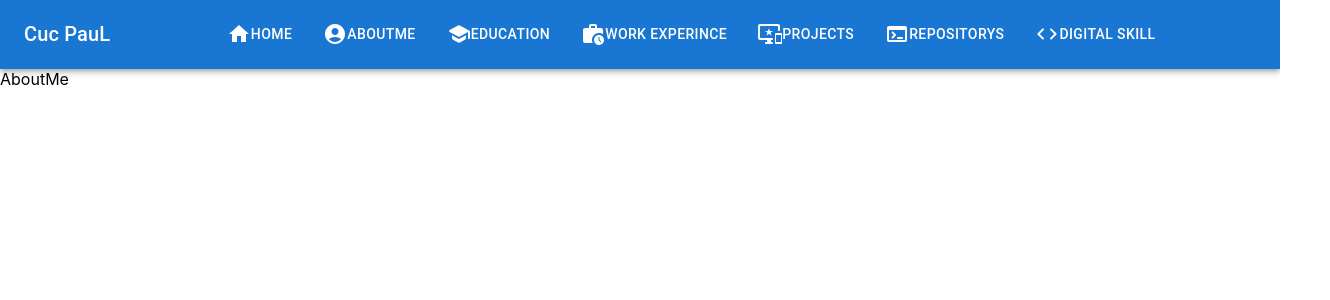
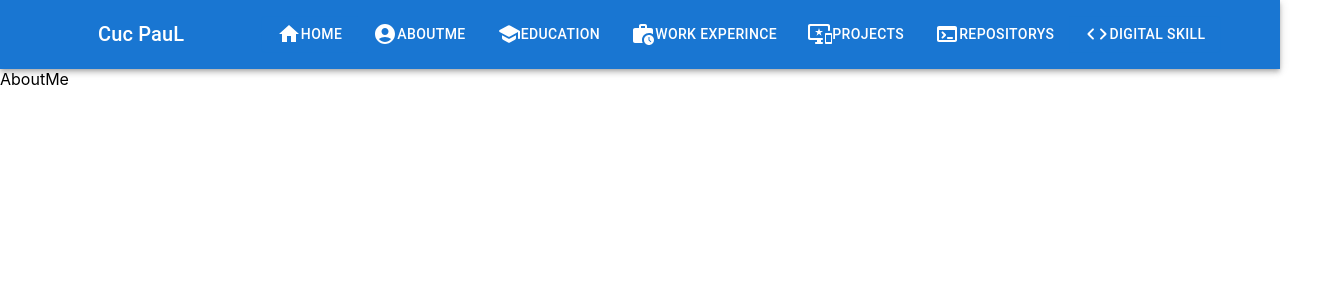
Before and after one commit to cucgabrielpaul/CVCucPaul, a React (Create React App) app: page /AboutMe in a window 1280 px wide. Shown: the top 300 px of the page, 1330 px wide, since content can reach past the window. Built offline with nearby package versions, Linux system fonts and the light colour scheme.

Commit message:
Small Updates

```diff
--- a/src/Components/Details/DetailsCard.tsx
+++ b/src/Components/Details/DetailsCard.tsx
@@ -135,7 +135,7 @@ const DetailsCard = () => {
             display: "flex",
             flexDirectionr: "row",
             flexWrap: "wrap",
-            justifyContent: "space-evenly",
+            justifyContent: "space-around",
           }}
         >
           <MyAvatar />
--- a/src/Components/NavBar/NavBar.tsx
+++ b/src/Components/NavBar/NavBar.tsx
@@ -53,8 +53,8 @@ const pages = [
 const NavBar = () => {
   return (
     <AppBar position="static">
-      <Container maxWidth="xl">
-        <Toolbar disableGutters>
+      <Container maxWidth="xl" sx={{ margin: "0 50px" }}>
+        <Toolbar>
           <Typography
             variant="h6"
             noWrap
--- a/src/Components/SkillsGrid/TechCard.tsx
+++ b/src/Components/SkillsGrid/TechCard.tsx
@@ -8,7 +8,6 @@ import {
 import { IconContext } from "@react-icons/all-files";
 
 const TechCard = (props: any) => {
-  console.log(props);
   const { button, key, component, href, icon, primary, secondary, iconColor } =
     props;
   return (
```
